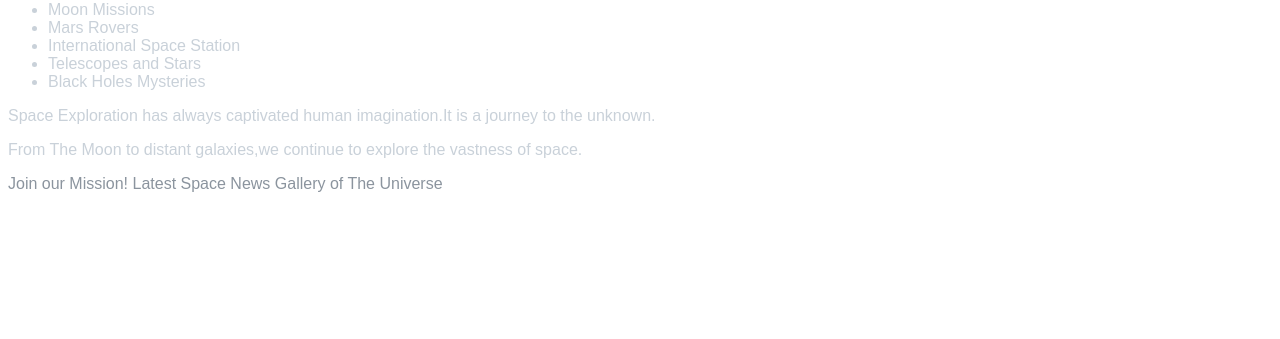
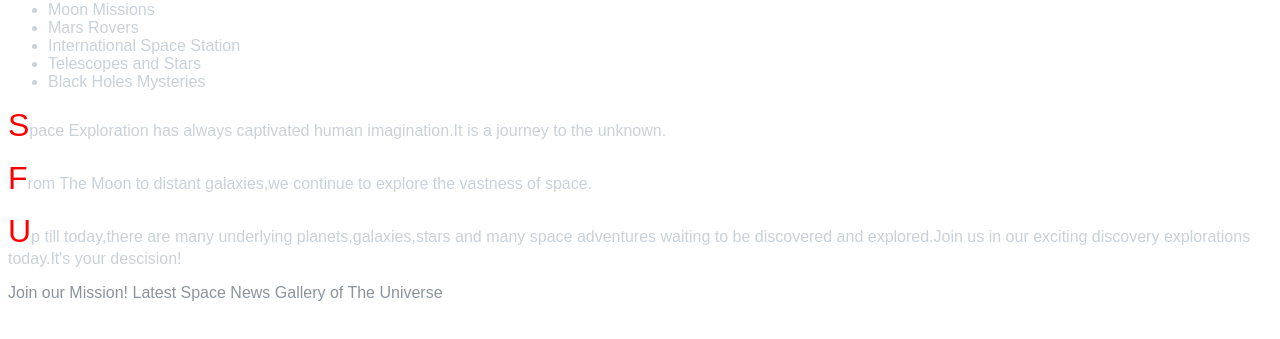
Before and after one commit to Samuel22676/Advanced-Selectors--Pseudo-Classes--and-Pseudo-Elements, a plain HTML site: page index.html in a window 1280 px wide. Shown: the part 79-418 px from the top of the page. Drawn offline with Linux system fonts and the light colour scheme.

Commit message:
first commit

```diff
--- a/index.html
+++ b/index.html
@@ -17,6 +17,7 @@
     </ul>
     <p>Space Exploration has always captivated human imagination.It is a journey to the unknown.</p>
     <p>From The Moon to distant galaxies,we continue to explore the vastness of space.</p>
+    <p>Up till today,there are many underlying planets,galaxies,stars and many space adventures waiting to be discovered and explored.Join us in our exciting discovery explorations today.It's your descision!</p>
     <a href="#">Join our Mission!</a>
     <a href="#">Latest Space News</a>
     <a href="#">Gallery of The Universe</a>
--- a/style.css
+++ b/style.css
@@ -13,3 +13,7 @@ a{
 a:hover{
     color: #1f6feb;
 }
+p::first-letter{
+    font-size: 200%;
+    color: red;
+}
```
